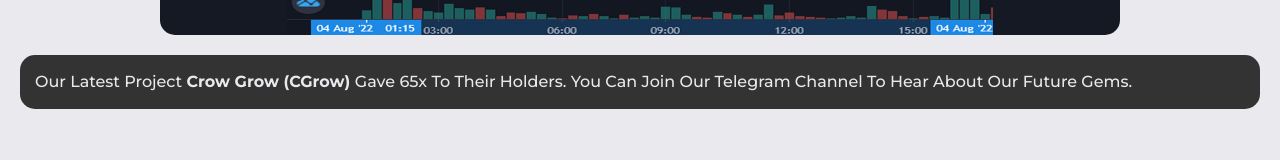
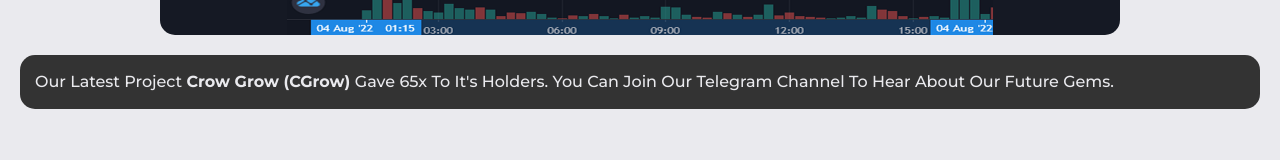
Before and after one commit to yemre3542/yemre3542.github.io, a plain HTML site: page index.html in a window 1280 px wide. Shown: the part 1823-1983 px from the top of the page. Drawn offline with Linux system fonts and the light colour scheme; a web font is replaced by a local one.

Commit message:
Update index.html

```diff
--- a/index.html
+++ b/index.html
@@ -107,7 +107,7 @@
                     src="images/65x.png" alt="" style="margin-top:2rem ;"></a>
             <div class="container">
 
-                <p> Our Latest Project <b> Crow Grow (CGrow) </b> Gave 65x To Their Holders. You Can Join Our Telegram
+                <p> Our Latest Project <b> Crow Grow (CGrow) </b> Gave 65x To It's Holders. You Can Join Our Telegram
                     Channel To Hear About Our Future Gems.
                 </p>
             </div>
```
